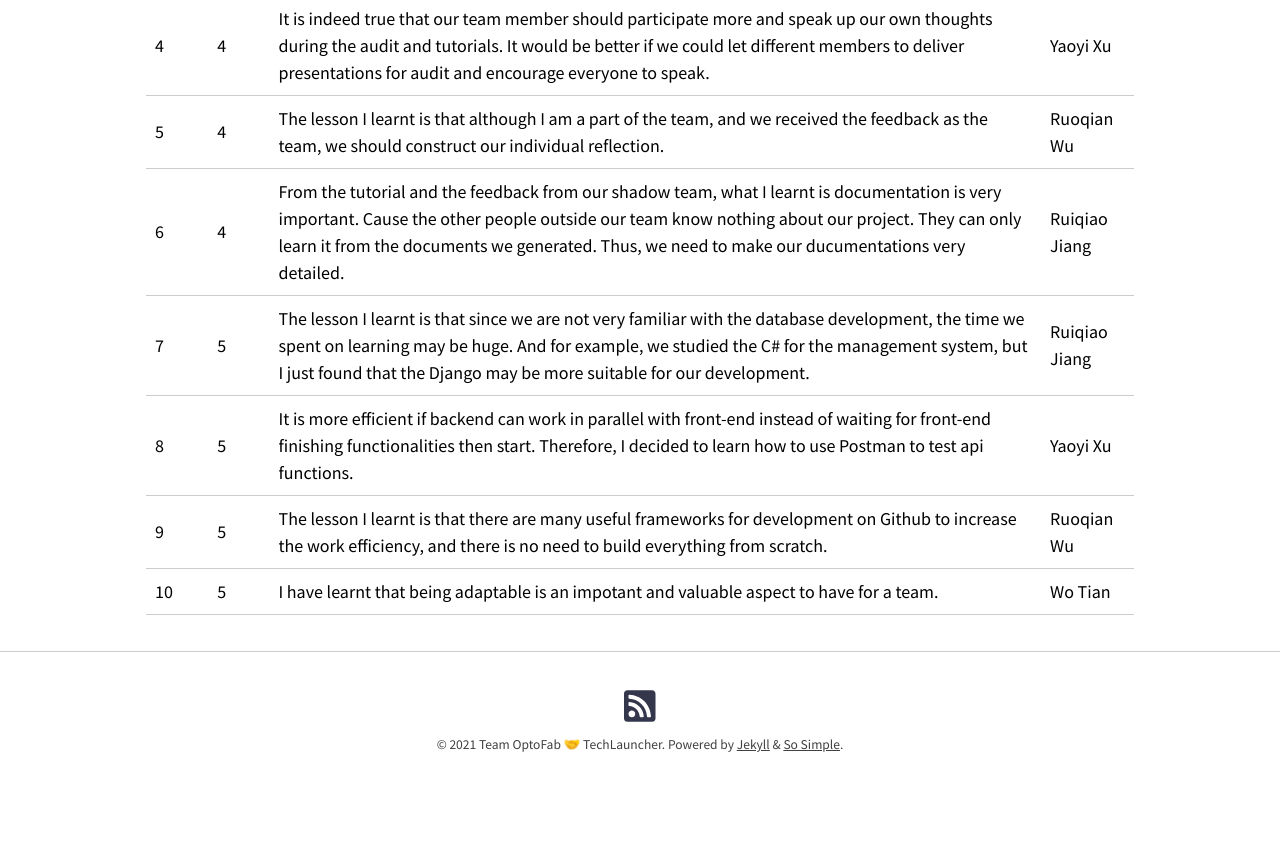
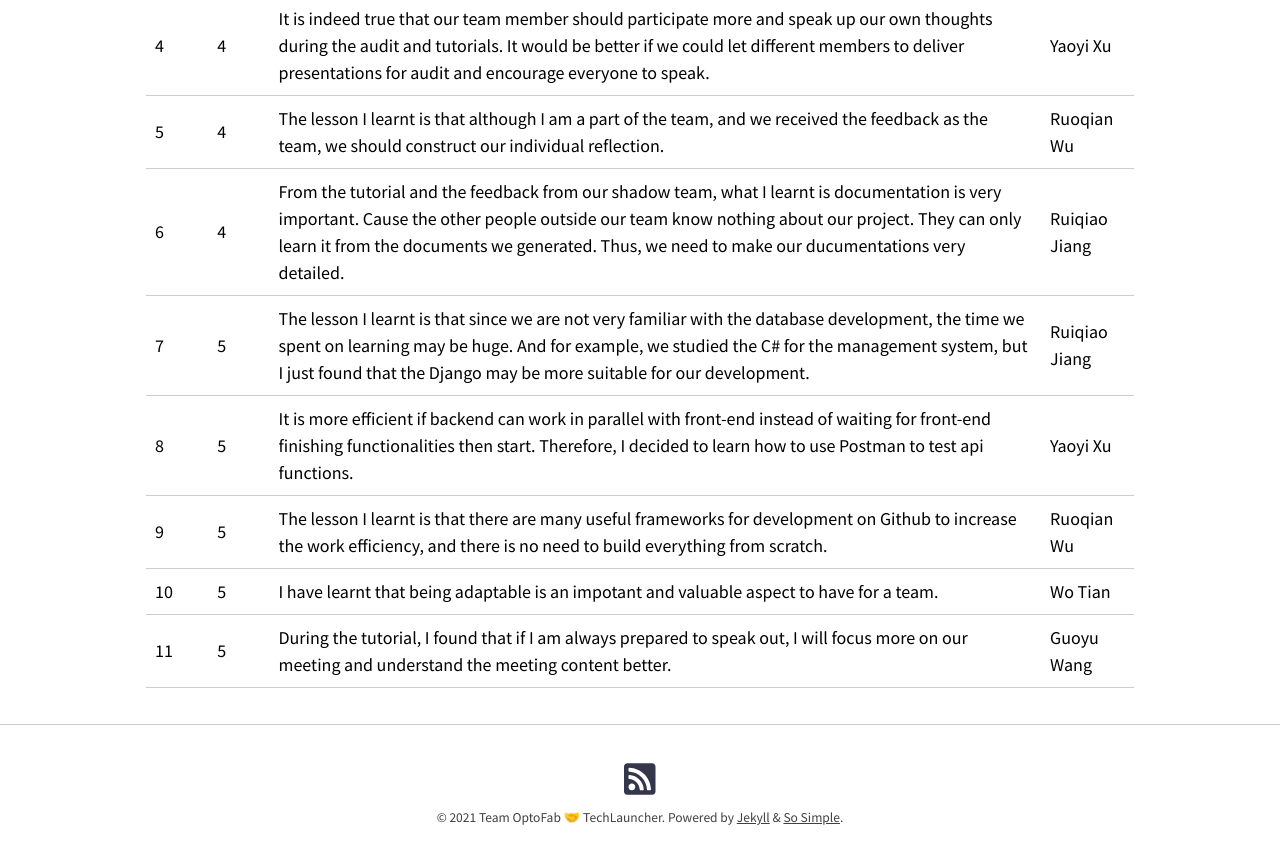
Before and after one commit to optofab/optofab.github.io, a Jekyll site: the page built from logs.md, in a window 1280 px wide and 900 px high, scrolled down 27533 px. Shown: the top 864 px of the window. Built offline with Jekyll 4.4.1, drawn with Linux system fonts in a browser that asks for light colours; nearby versions of some CDN libraries; emoji names are drawn with the system emoji font; before the commit the page ends 28360 px from its top, so only the background shows below that.

Commit message:
Update logs.md

```diff
--- a/logs.md
+++ b/logs.md
@@ -949,4 +949,5 @@ Decision making logs from previous semester: [link hosted on Confluence](https:/
 | 7         | 5        | The lesson I learnt is that since we are not very familiar with the database development, the time we spent on learning may be huge. And for example, we studied the C# for the management system, but I just found that the Django may be more suitable for our development.                                                                                                                                                                                           | Ruiqiao Jiang |
 | 8         | 5        | It is more efficient if backend can work in parallel with front-end instead of waiting for front-end finishing functionalities then start. Therefore, I decided to learn how to use Postman to test api functions.                                                                                                                                                                                           | Yaoyi Xu |
 | 9         | 5        | The lesson I learnt is that there are many useful frameworks for development on Github to increase the work efficiency, and there is no need to build everything from scratch.                                                                                                                                                                                           | Ruoqian Wu |
-| 10         | 5        | I have learnt that being adaptable is an impotant and valuable aspect to have for a team.                                                                                                                                                                                         | Wo Tian |
+| 10        | 5        | I have learnt that being adaptable is an impotant and valuable aspect to have for a team.                                                                                                                                                                                         | Wo Tian |
+| 11        | 5        | During the tutorial, I found that if I am always prepared to speak out, I will focus more on our meeting and understand the meeting content better.                                                                                                                                                                                        | Guoyu Wang |
```
